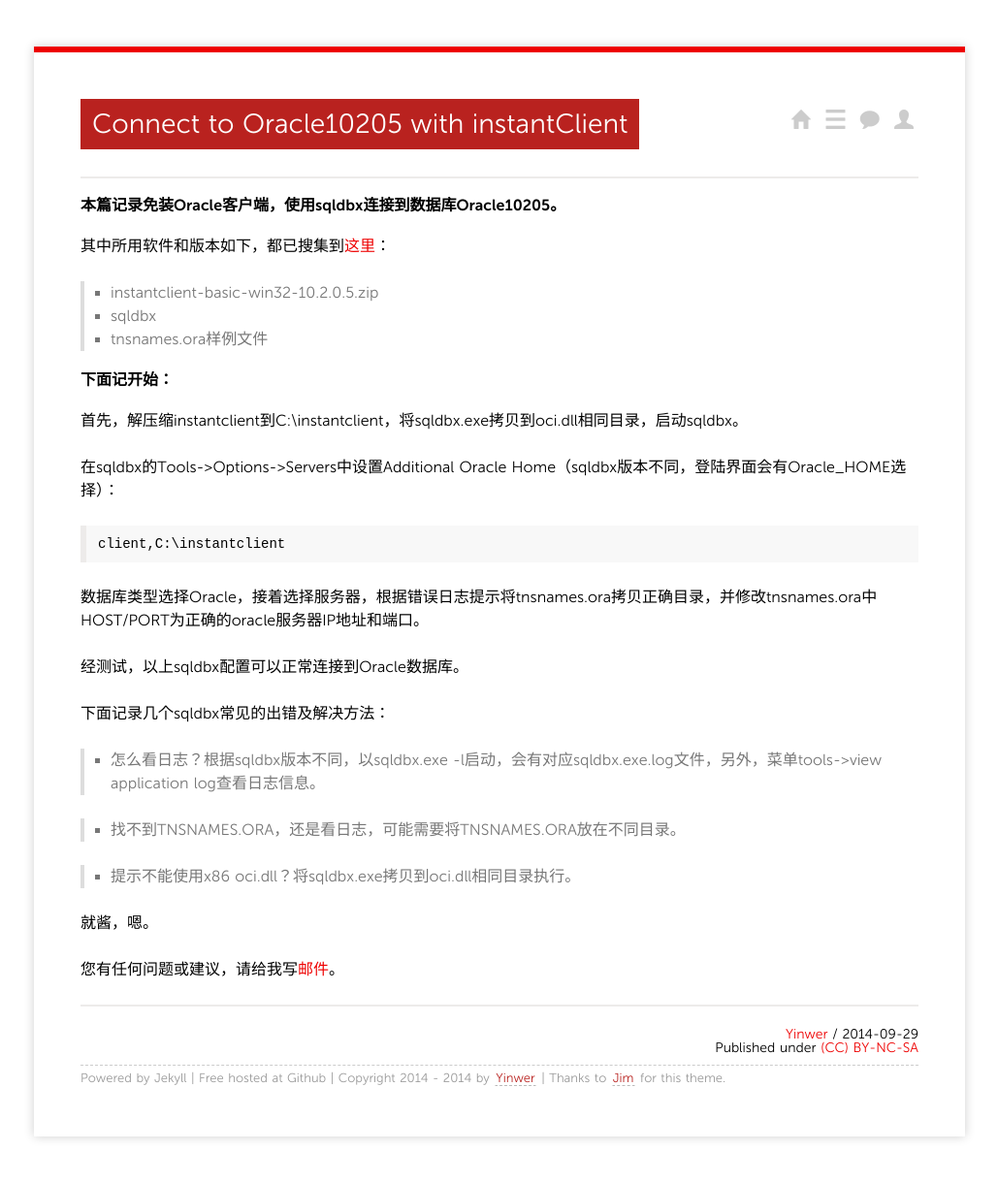
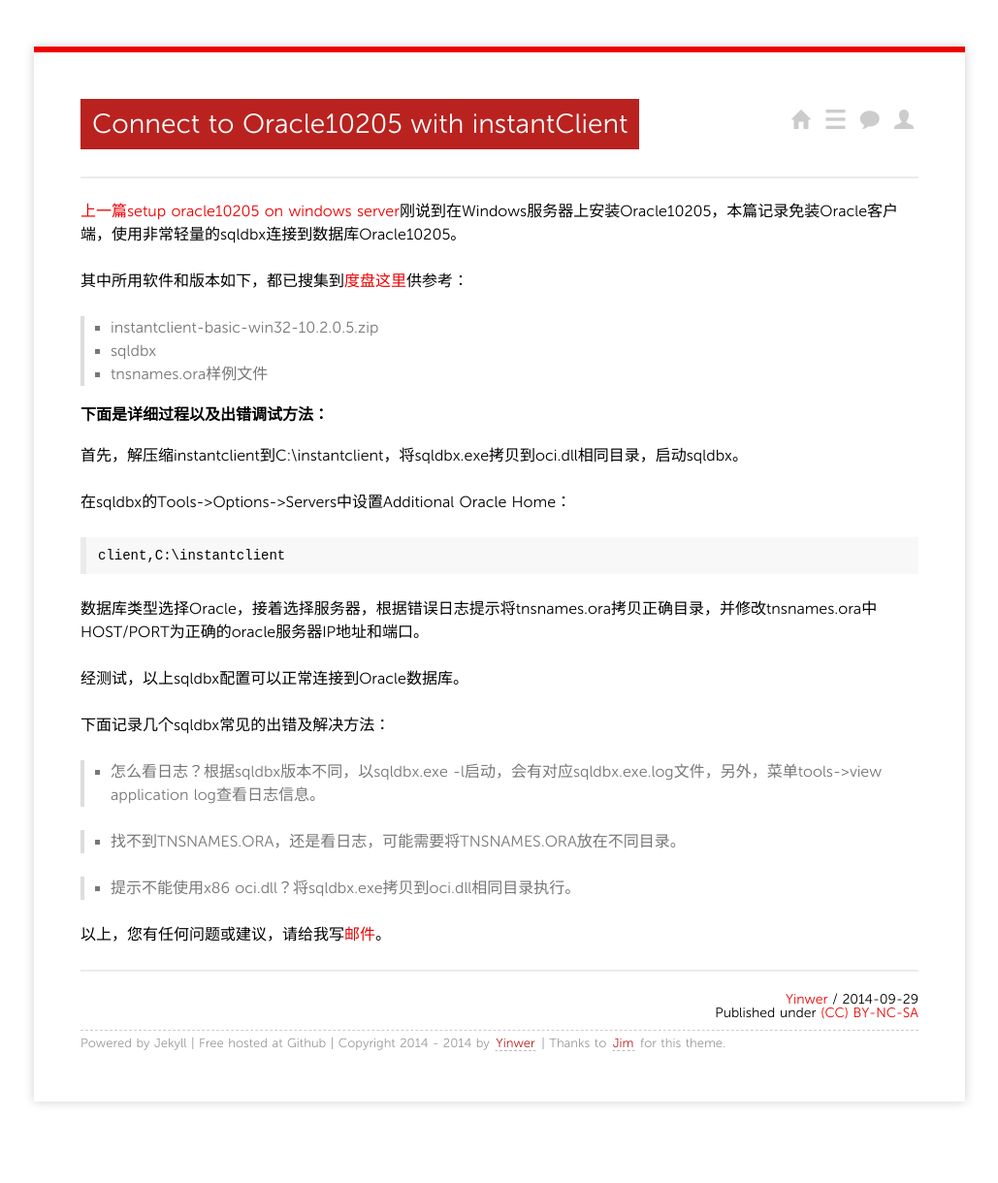
Before and after one commit to yinwer81/yinwer81.github.com, a Jekyll site: the page built from _posts/201409/2014-09-29-connect-to-oracle10205-with-instantclient.md, in a window 1280 px wide. Shown: the whole page at 97% size, without its empty margins (125-1154 px from the left). Built offline with Jekyll 4.4.1, drawn with Linux system fonts in a browser that asks for light colours; nearby versions of some CDN libraries; Markdown is read by kramdown in place of the engine named in the settings; comment, search, counter and statistics services are not loaded; after the commit the page ends 1184 px from its top, so only the background shows below that.

Commit message:
refresh 201409 parts

```diff
--- a/_posts/201409/2014-09-29-connect-to-oracle10205-with-instantclient.md
+++ b/_posts/201409/2014-09-29-connect-to-oracle10205-with-instantclient.md
@@ -3,18 +3,18 @@
 title: "Connect to Oracle10205 with instantClient"
 categories: Oracle
 ---
-#### 本篇记录免装Oracle客户端，使用sqldbx连接到数据库Oracle10205。
-<br />
-其中所用软件和版本如下，都已搜集到[这里](http://pan.baidu.com/s/1i3tFzal)：
+[上一篇setup oracle10205 on windows server](/20140928/setup-oracle10205-on-windows-server/)刚说到在Windows服务器上安装Oracle10205，本篇记录免装Oracle客户端，使用非常轻量的sqldbx连接到数据库Oracle10205。
+
+其中所用软件和版本如下，都已搜集到[度盘这里](http://pan.baidu.com/s/1i3tFzal)供参考：
 >* instantclient-basic-win32-10.2.0.5.zip
 >* sqldbx
 >* tnsnames.ora样例文件
 
-#### 下面记开始：
+#### 下面是详细过程以及出错调试方法：
 <br />
 首先，解压缩instantclient到C:\instantclient，将sqldbx.exe拷贝到oci.dll相同目录，启动sqldbx。
 
-在sqldbx的Tools->Options->Servers中设置Additional Oracle Home（sqldbx版本不同，登陆界面会有Oracle_HOME选择）：
+在sqldbx的Tools->Options->Servers中设置Additional Oracle Home：
 
 	client,C:\instantclient
 
@@ -29,6 +29,4 @@
 
 >* 提示不能使用x86 oci.dll？将sqldbx.exe拷贝到oci.dll相同目录执行。
 
-就酱，嗯。
-
-您有任何问题或建议，请给我写[邮件](mailto:yinwer81@gmail.com)。
+以上，您有任何问题或建议，请给我写[邮件](mailto:yinwer81@gmail.com)。
```
Also changed, not shown: _posts/201409/2014-09-18-automating-rdc-using-javascript.md (+1 -3 lines), _posts/201409/2014-09-20-export-excel-in-springmvc.md (+2 -5 lines), _posts/201409/2014-09-27-setup-websphere7-on-windows-server.md (+4 -4 lines), _posts/201409/2014-09-28-setup-oracle10205-on-windows-server.md (+1 -3 lines), _posts/201409/2014-09-30-monitor-sql-with-p6spy-and-irontracksql.md (+6 -9 lines).
